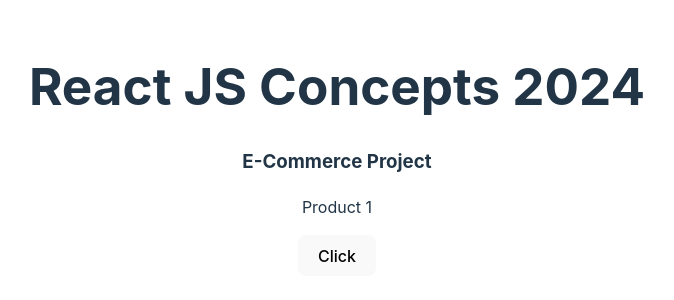
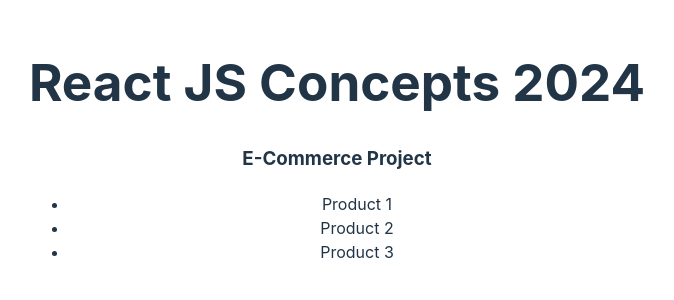
Before and after one commit to AshKemp/reactjs-concepts-2024, a React (Vite) app: page / in a window 1280 px wide. Shown: the part 250-550 px from the top of the page, without its empty margins (303-977 px from the left). Built offline with nearby package versions, Linux system fonts and the light colour scheme.

Commit message:
display list and add keys

```diff
--- a/src/components/products/index.jsx
+++ b/src/components/products/index.jsx
@@ -1,11 +1,16 @@
-import ProductItem from "./components/product-item";
+// import ProductItem from "./components/product-item";
 
-// const dummyProduct = ["Product 1", "Product 2", "Product 3"];
+const dummyProduct = ["Product 1", "Product 2", "Product 3"];
 function ProductList() {
   return (
     <div>
       <h3>E-Commerce Project</h3>
-      <ProductItem />
+      {/* <ProductItem /> */}
+      <ul>
+        {dummyProduct.map((product, index) => (
+          <li key={index}>{product}</li>
+        ))}
+      </ul>
     </div>
   );
 }
```
